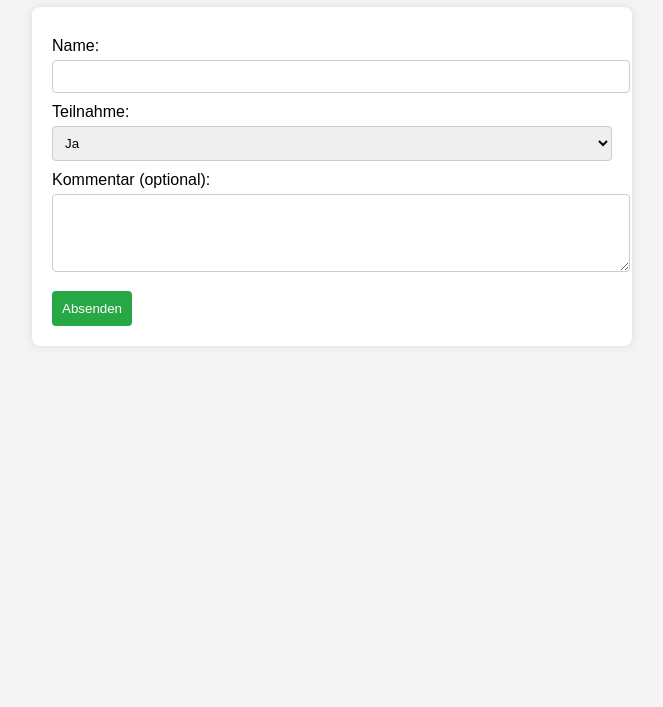
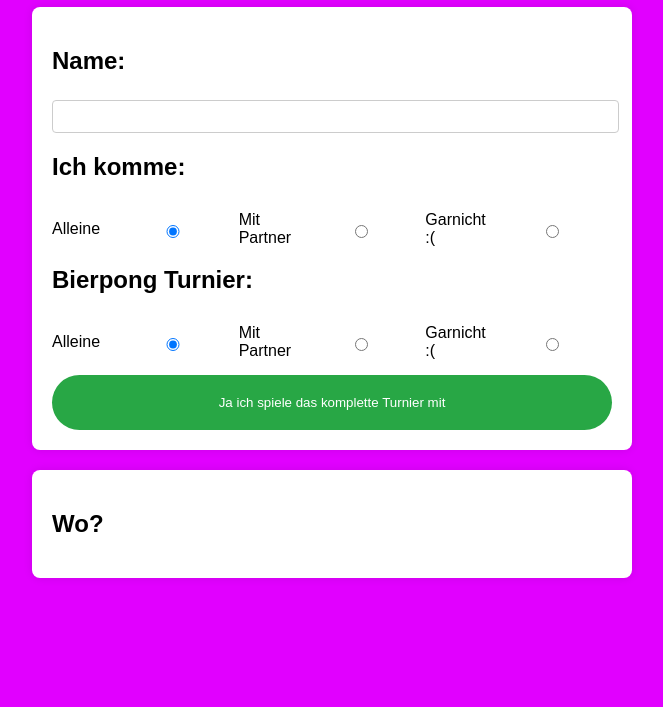
Before and after one commit to steinyanik/BP, a plain HTML site: page index.html in a window 1280 px wide. Shown: the part 93-800 px from the top of the page, without its empty margins (308-971 px from the left). Drawn offline with Linux system fonts and the light colour scheme.

Commit message:
test update

```diff
--- a/index.html
+++ b/index.html
@@ -8,18 +8,20 @@
     <style>
         body {
             font-family: Arial, sans-serif;
-            background-color: #f4f4f4;
+            background-color: #e100ff;
             padding: 20px;
             max-width: 600px;
             margin: auto;
         }
         h1 {
             text-align: center;
+            color:#ffffff;
         }
         form {
-            background: white;
+            background: rgb(255, 255, 255);
             padding: 20px;
             border-radius: 8px;
+            margin-top: 20px;
             box-shadow: 0 0 10px rgba(0,0,0,0.1);
         }
         label {
@@ -27,7 +29,7 @@
             margin-top: 10px;
         }
         input, select, textarea {
-            width: 100%;
+            width: 98%;
             padding: 8px;
             margin-top: 5px;
             border: 1px solid #ccc;
@@ -35,34 +37,87 @@
         }
         button {
             margin-top: 15px;
-            padding: 10px;
+            padding: 20px;
             background-color: #28a745;
             color: white;
             border: none;
-            border-radius: 4px;
+            border-radius: 55px;
             cursor: pointer;
+            width: 100%;
         }
         button:hover {
-            background-color: #218838;
+            background-color: #4400ff;
         }
+        .radio-section {
+            margin-top: 20px;
+        }
+        .radio-section h2 {
+            margin-bottom: 10px;
+        }
+        .radio-group {
+            display: flex;
+            justify-content: space-between;
+        }
+        .radio-group label {
+            display: flex;
+            align-items: center;
+            gap: 5px;
+            flex: 1;
+            justify-content: center;
+        }
+
+
     </style>
 </head>
+
 <body>
-    <h1>Bierpong Anmeldung</h1>
+    <h1>Maike&Yanik Geburtstag</h1>
     <form>
-        <label for="name">Name:</label>
+        <h2>Name:</h2>
         <input type="text" id="name" name="name" required>
 
-        <label for="teilnahme">Teilnahme:</label>
-        <select id="teilnahme" name="teilnahme">
-            <option value="ja">Ja</option>
-            <option value="nein">zu 2.</option>
-        </select>
+        <h2>Ich komme:</h2>
 
-        <label for="kommentar">Kommentar (optional):</label>
-        <textarea id="kommentar" name="kommentar" rows="4"></textarea>
+        <div class="radio-group">
+            <label>
+                Alleine
+                <input type="radio" name="auswahl" value="option1" checked>
+            </label>
 
-        <button type="submit">Absenden</button>
+            <label>
+                Mit Partner
+                <input type="radio" name="auswahl" value="option2">
+            </label>
+
+            <label>
+                Garnicht :(
+                <input type="radio" name="auswahl" value="option3">
+            </label>
+        </div>
+
+        <h2>Bierpong Turnier:</h2>
+
+        <div class="radio-group">
+            <label>
+                Alleine
+                <input type="radio" name="auswahl1" value="option1" checked>
+            </label>
+
+            <label>
+                Mit Partner
+                <input type="radio" name="auswahl1" value="option2">
+            </label>
+
+            <label>
+                Garnicht :(
+                <input type="radio" name="auswahl1" value="option3">
+            </label>
+        </div>
+        <button type="submit">Ja ich spiele das komplette Turnier mit</button>
+    </form>
+
+    <form>
+        <h2>Wo?</h2>
     </form>
 </body>
 </html>
```
